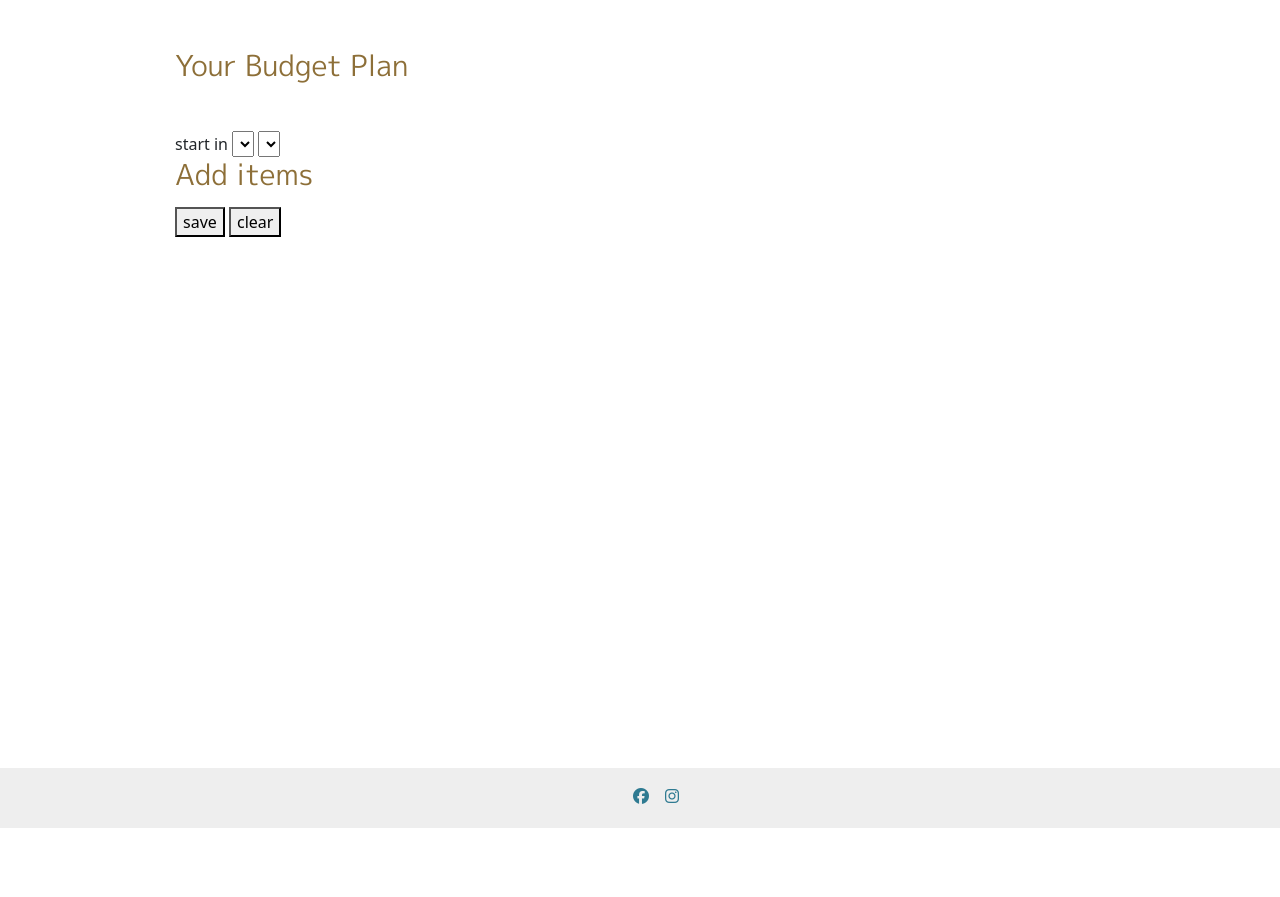
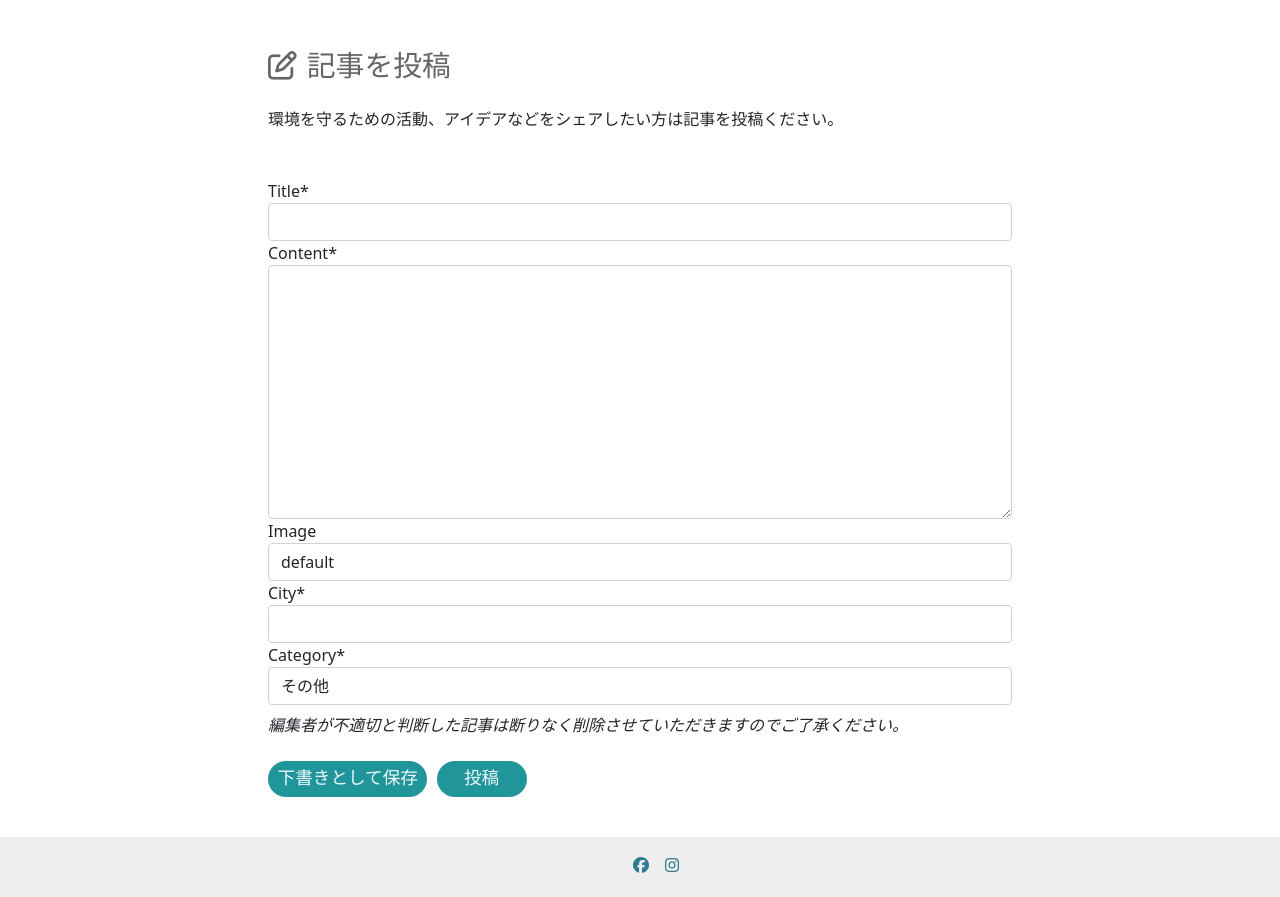
Before and after one commit to rkyzk/eco-post-sep-2023, a Django app: page /add_story/ in a window 1280 px wide. Shown: the part 90-987 px from the top of the page. Before the commit the page ends 918 px from the top, so only its background shows below. Run offline with Django 3.2, Linux system fonts and the light colour scheme; the visitor is signed in with stand-in values (Sample User, id 1); lists and menus that the app fills with data are empty; some libraries are stand-ins or nearby versions.

Commit message:
correct content in add_post

```diff
--- a/blog/templates/blog/add_post.html
+++ b/blog/templates/blog/add_post.html
@@ -1,53 +1,18 @@
 {% extends "blog/base.html" %}
 {% block content %}
 {% load crispy_forms_tags %}
-<div class="container">
-    <div class="col-md-10 offset-md-1">
-        <h2 class="mt-5">Your Budget Plan</h2>
-        <form method="post" class="mt-5 add-form" enctype="multipart/form-data">
+<div class="container form-section">
+    <div class="col-lg-8 offset-lg-2">
+        <h2 class="mt-5 mb-4 page-title"><i class="fa-regular fa-pen-to-square big-space-right"></i>記事を投稿</h2>
+        <p class=>環境を守るための活動、アイデアなどをシェアしたい方は記事を投稿ください。
+        </p>
+        <form method="post" class="mt-5" enctype="multipart/form-data">
             {% csrf_token %}
-            <label>start in</label>
-            <select id="month">
-                {% for m in months %}
-                <option value="{{ m }}">{{ m }}</option>
-                {% endfor %}
-            </select>
-            <select id="year">
-                {% for y in years %}
-                <option value="{{ y }}">{{ y }}</option>
-                {% endfor %}
-            </select>
-            <h2>Add items</h2>
-            {{ formset.non_form_errors.as_ul }}
-            <table>
-                {% for form in formset.forms %}
-                {% if forloop.first %}
-                <thead>
-                    <tr>
-                        {% for field in form.visible_fields %}
-                        <th class={{field.label|lower}}>{{ field.label|capfirst }}</th>
-                        {% endfor %}
-                    </tr>
-                </thead>
-                {% endif %}
-                <tr class="{% cycle row1 row2 %}">
-                    {% for field in form.visible_fields %}
-                    <td class={{field.label|lower}}>
-                        {# Include the hidden fields in the form #}
-                        {% if forloop.first %}
-                        {% for hidden in form.hidden_fields %}
-                        {{ hidden }}
-                        {% endfor %}
-                        {% endif %}
-                        {{ field.errors.as_ul }}
-                        {{ field }}
-                    </td>
-                    {% endfor %}
-                </tr>
-                {% endfor %}
-            </table>
-            <button type="submit" class="mt-2" name="save">save</button>
-            <button type="button" class="mt-2" name="clear" value="clear">clear</button>
+            {{ form | crispy }}
+            <p class="mt-2"><em>編集者が不適切と判断した記事は断りなく削除させていただきますのでご了承ください。</em>
+            </p>
+            <button type="submit" class="blue-btn mt-2" name="save" value="draft">下書きとして保存</button>
+            <button type="submit" class="blue-btn mt-2 btn-right" name="publish" value="complete">投稿</button>
         </form>
     </div>
 </div>
--- a/ecopost/settings.py
+++ b/ecopost/settings.py
@@ -31,7 +31,7 @@ TEMPLATES_DIR = os.path.join(BASE_DIR, 'templates')
 SECRET_KEY = os.environ.get('SECRET_KEY')
 
 # SECURITY WARNING: don't run with debug turned on in production!
-DEBUG = False
+DEBUG = True
 
 # This allows summer note to be loaded on the deployed project.
 X_FRAME_OPTIONS = 'SAMEORIGIN'
```
